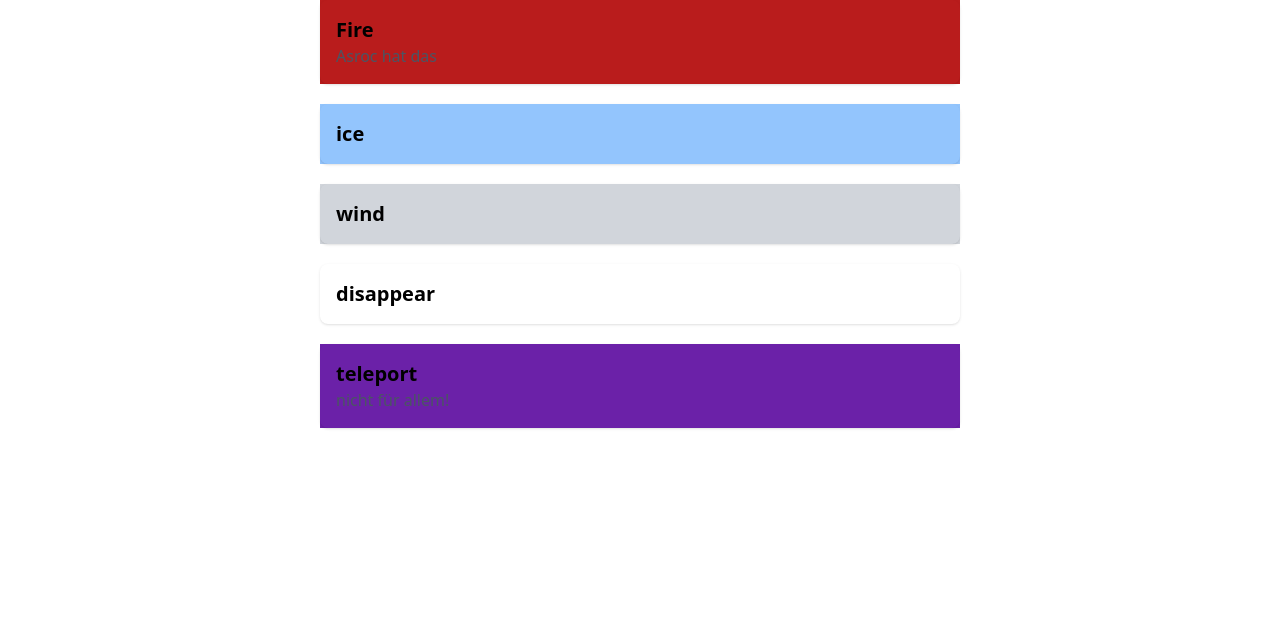
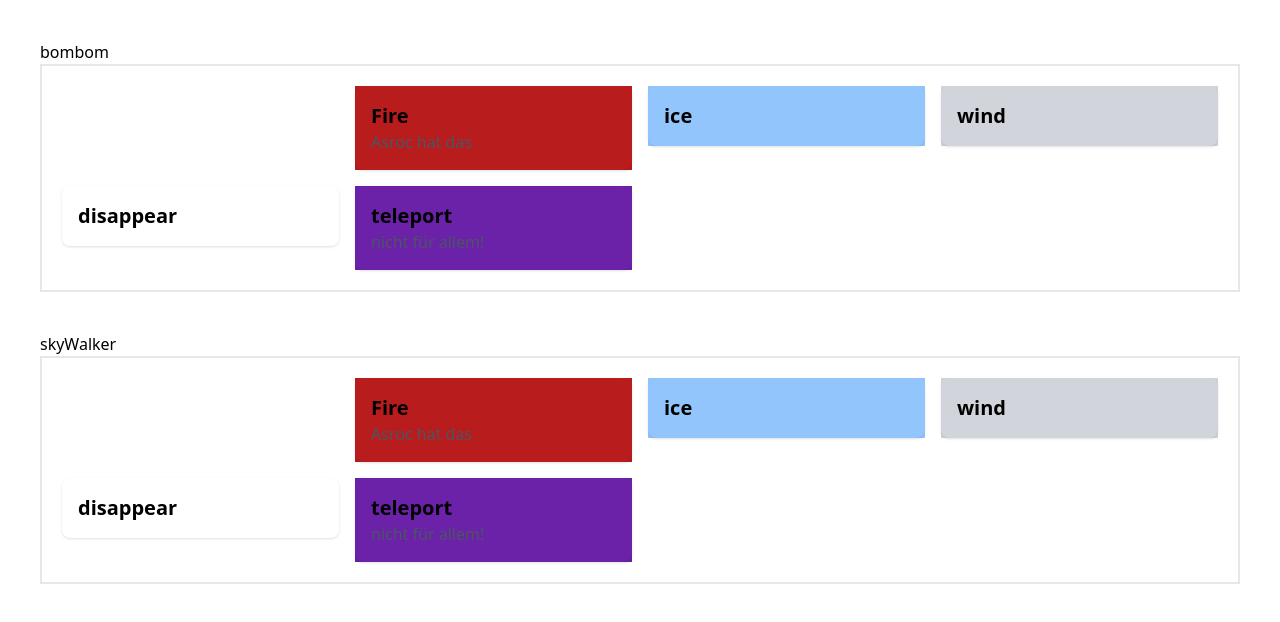
Before and after one commit to secure73/reacts22ae, a React (Create React App) app: page / in a window 1280 px wide. Shown: the top 622 px of the page. Built offline with nearby package versions, Linux system fonts and the light colour scheme.

Commit message:
Wrapping components

```diff
--- a/src/App.jsx
+++ b/src/App.jsx
@@ -1,15 +1,12 @@
 import "../src/layout/App.css";
-import Majic from "./components/Majic";
-import Addf from "./components/Addf";
+import Jedi from "./components/Jedi";
 function App() {
   return (
     <div className="App">
       <div className="">
-        <Majic magicName="Fire" description="Asroc hat das" color="bg-red-700" />
-        <Majic magicName="ice"  color="bg-blue-300"/>
-        <Majic magicName="wind" color="bg-gray-300" />
-        <Majic magicName="disappear"  />
-        <Majic magicName="teleport" description="nicht für allem!"  color="bg-purple-800"/>
+          <Jedi name="bombom"/>
+          <Jedi name="skyWalker"/>
+
       </div>
     </div>
   );
--- /dev/null
+++ b/src/components/Jedi.jsx
@@ -0,0 +1,21 @@
+import React, { Fragment } from 'react'
+import Majic from './Majic'
+
+export default function Jedi(props) {
+  return (
+    <div className='m-10'>
+            <h5 className=''> { props.name }</h5>
+        <div  className=' border-2 p-5 grid grid-cols-4 gap-4 '>
+            <br />
+
+
+            <Majic magicName="Fire" description="Asroc hat das" color="bg-red-700" />
+            <Majic magicName="ice"  color="bg-blue-300"/>
+            <Majic magicName="wind" color="bg-gray-300" />
+            <Majic magicName="disappear"  />
+            <Majic magicName="teleport" description="nicht für allem!"  color="bg-purple-800"/>
+        </div>
+    </div>
+
+  )
+}
--- a/src/components/Majic.jsx
+++ b/src/components/Majic.jsx
@@ -2,8 +2,8 @@ import React from "react";
 
 export default function Majic(props) {
   return (
-    <div class="flex justify-center">
-      <div className="w-1/2 mb-5">
+    <div class="">
+      <div className="">
         <div className={props.color}>
           <div className="rounded-lg shadow p-4">
             <h2 class="text-xl font-bold">{props.magicName}</h2>
```
